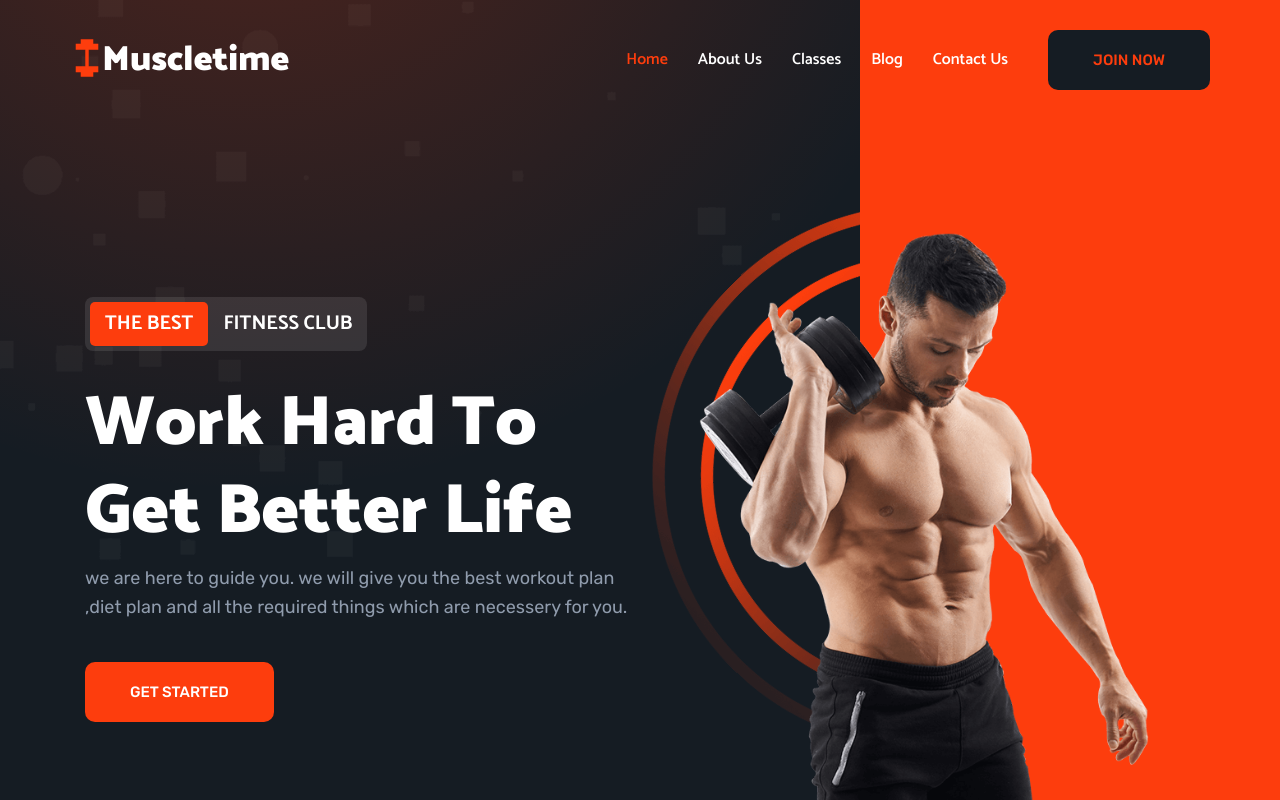
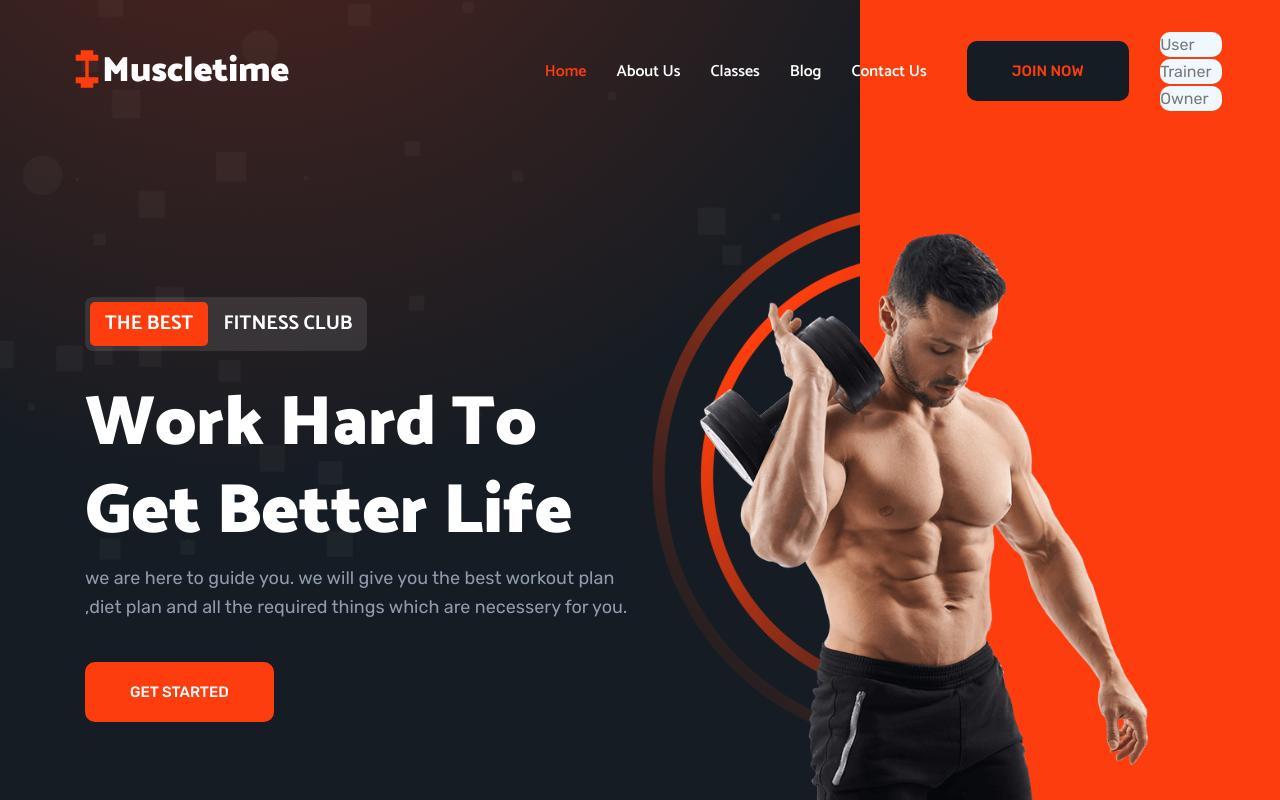
Before and after one commit to Git0Chetan/Muscle_Time, a plain HTML site: page index.html in a window 1280 px wide. Both pictures are taken after a click on the link "JOIN NOW". Shown: the top 800 px of the page. Drawn offline with nearby package versions, Linux system fonts and the light colour scheme.

Commit message:
Added join button pop up

```diff
--- a/assets/css/style.css
+++ b/assets/css/style.css
@@ -1382,3 +1382,13 @@ body {
   .footer-top .container { grid-template-columns: 1fr 0.6fr 0.9fr 1fr; }
 
 }
+
+.join{
+  display: none;
+}
+.join ul li{
+  background-color: aliceblue;
+  border-radius: 10px;
+  margin:3%;
+  width: 120%;
+}
--- a/assets/js/script.js
+++ b/assets/js/script.js
@@ -52,3 +52,13 @@ window.addEventListener("scroll", function () {
     backTopBtn.classList.remove("active");
   }
 });
+
+let joi=document.getElementsByClassName("join")[0];
+function join(){
+  if(joi.style.display=="block"){
+    joi.style.display="none";
+  }
+  else{
+    joi.style.display="block";
+  }
+}
--- a/index.html
+++ b/index.html
@@ -84,7 +84,14 @@
 
       </nav>
 
-      <a href="#" class="btn btn-secondary">Join Now</a>
+      <a href="#" onclick=join() class="btn btn-secondary">Join Now</a>
+      <div class="join">
+        <ul>
+          <li>User</li>
+          <li>Trainer</li>
+          <li>Owner</li>
+        </ul>
+      </div>
 
       <button class="nav-open-btn" aria-label="open menu" data-nav-toggler>
         <span class="line"></span>
```
